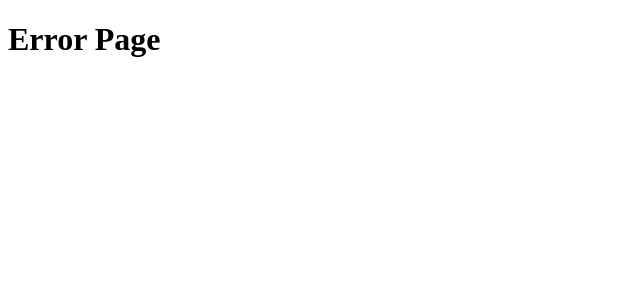
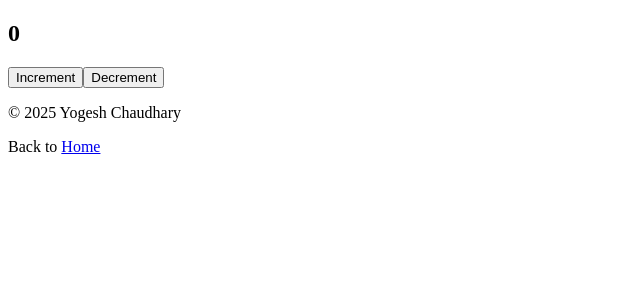
Before and after one commit to yogeshCelestial/react-19, a React (Vite) app: page /useReducer in a window 1280 px wide. Before the commit this address had no page. Shown: the top 300 px of the page, without its empty margins (0-640 px from the left). Built offline with nearby package versions, Linux system fonts and the light colour scheme.

Commit message:
footer and links added

```diff
--- a/src/App.js
+++ b/src/App.js
@@ -1,15 +1,24 @@
+import { Link } from "react-router-dom";
 import Component from "./components/Component";
-import Memo from "./components/Memo";
-import ReducerComp from "./components/Reducer";
+import { Typography } from "@mui/material";
 
 const App = () => {
   return (
     <div>
       <h1>Welcome to the App</h1>
       <p>This is a simple React application.</p>
+      <p>Below Text is coming from a Context.</p>
+
       <Component />
-      <ReducerComp />
-      <Memo />
+      <Typography variant="h5">See Example of - </Typography>
+      <ul>
+        <li>
+          <Link to="/useReducer">useReducer</Link>
+        </li>
+        <li>
+          <Link to="/useMemo">useMemo</Link>
+        </li>
+      </ul>
     </div>
   );
 };
--- a/src/Router.js
+++ b/src/Router.js
@@ -2,6 +2,9 @@ import { createBrowserRouter } from "react-router-dom";
 import App from "./App";
 import ErrorPage from "./ErrorPage";
 import { FirstContextComponent } from "./hooks";
+import ReducerComp from "./components/Reducer";
+import Memo from "./components/Memo";
+import WithFooterLayout from "./components/Footer";
 
 const router = createBrowserRouter([
   {
@@ -13,6 +16,22 @@ const router = createBrowserRouter([
     ),
     errorElement: <ErrorPage />,
   },
+  {
+    path: "/useReducer",
+    element: (
+      <WithFooterLayout>
+        <ReducerComp />
+      </WithFooterLayout>
+    ),
+  },
+  {
+    path: "/useMemo",
+    element: (
+      <WithFooterLayout>
+        <Memo />
+      </WithFooterLayout>
+    ),
+  },
 ]);
 
 export default router;
--- /dev/null
+++ b/src/components/Footer.js
@@ -0,0 +1,18 @@
+import { Link } from "react-router-dom";
+
+const Footer = () => (
+  <footer>
+    <p>© 2025 Yogesh Chaudhary</p>
+    <p>Back to <Link to="/">Home</Link>
+    </p>
+  </footer>
+);
+
+const WithFooterLayout = ({ children }) => (
+  <>
+    {children}
+    <Footer />
+  </>
+);
+
+export default WithFooterLayout;
```
